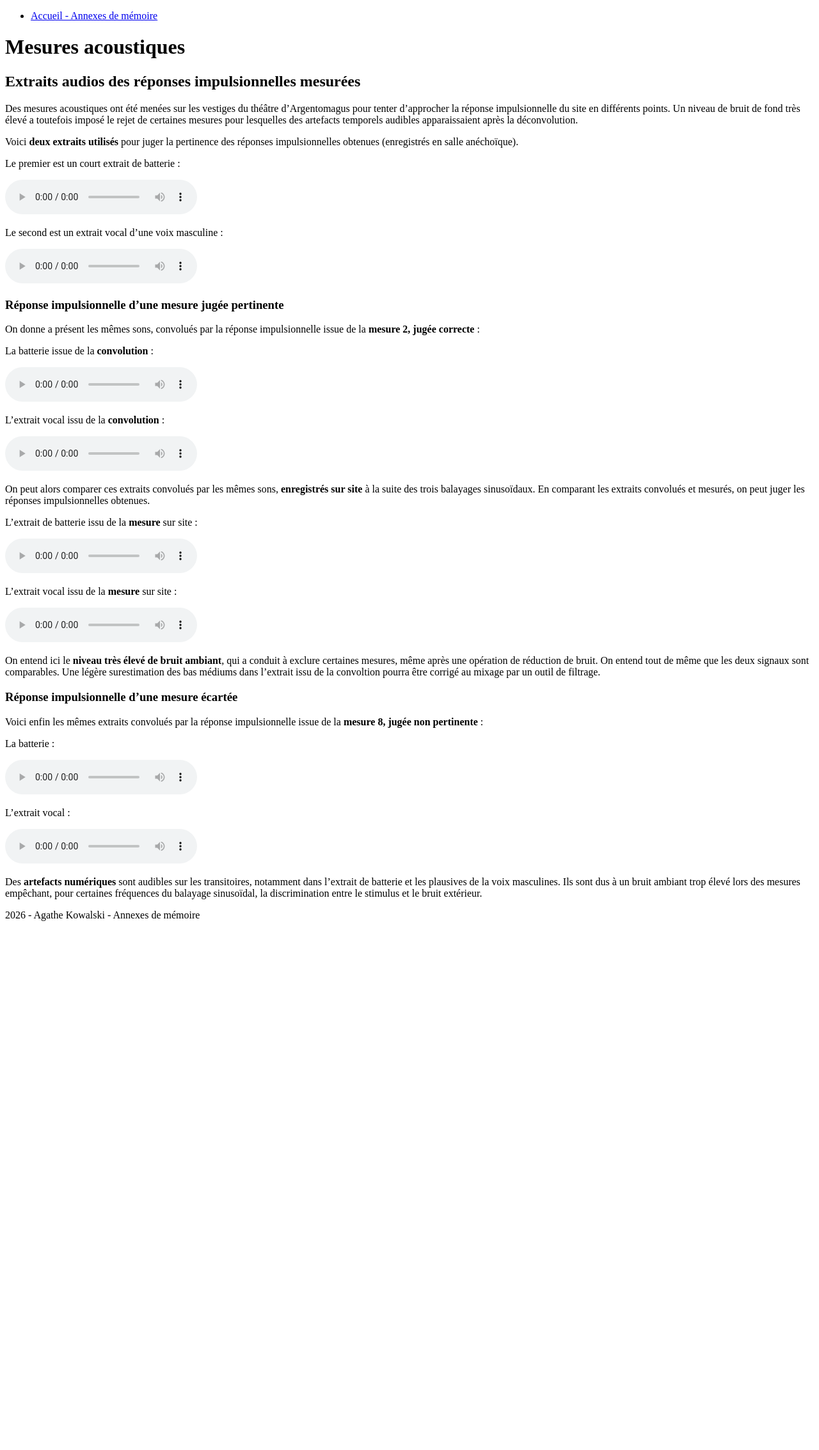
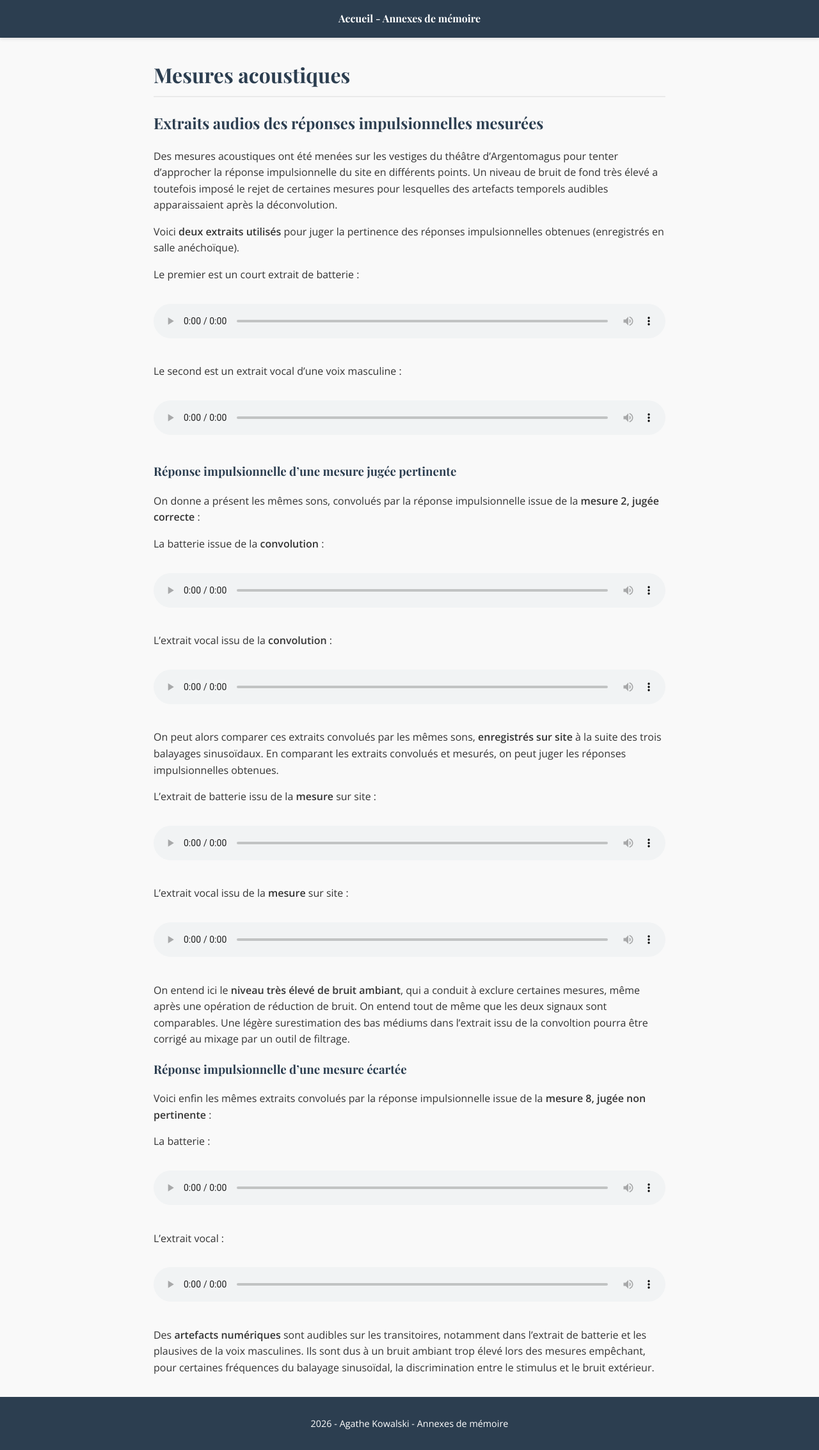
Before and after one commit to agathekowalski/ensll_memoire_p2026, a Jekyll site: the page built from mesures/index.md, in a window 1280 px wide. Shown: the whole page at 64% size. Built offline with Jekyll 4.4.1, drawn with Linux system fonts in a browser that asks for light colours; before the commit the page ends 1456 px from its top, so only the background shows below that.

Commit message:
Update default.html

```diff
--- a/_layouts/default.html
+++ b/_layouts/default.html
@@ -5,7 +5,7 @@
     <meta name="viewport" content="width=device-width, initial-scale=1">
     <title>{{ page.title }}</title>
     <!-- Lien vers ton CSS à la racine -->
-    <link rel="stylesheet" href="{{ "assets/style.css"}}">
+    <link rel="stylesheet" href="{{ site.baseurl }}/assets/style.css">
    <style>
   /* Thème sombre et coloré pour les blocs de code (inspiré de Dracula/Monokai) */
   .highlight {
```
